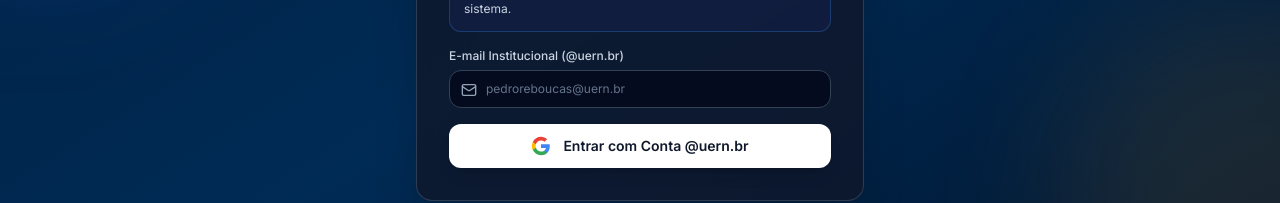
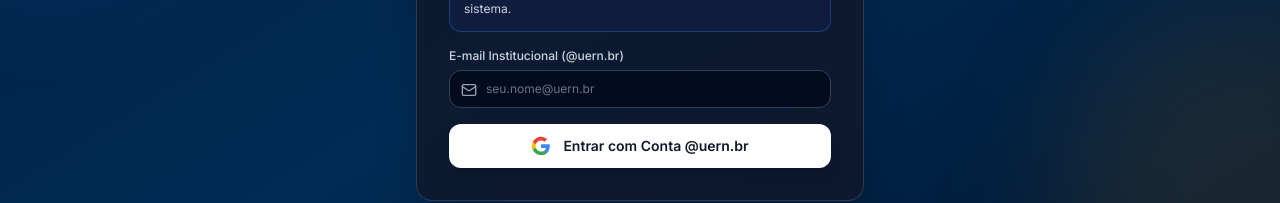
Before and after one commit to proaduern/portal-proad, a Next.js app: page / in a window 1280 px wide. Shown: the part 416-619 px from the top of the page. Built offline with nearby package versions, Linux system fonts and the light colour scheme; no server answers.

Commit message:
fix(login): substituir placeholder de email por seu.nome@uern.br generico

```diff
--- a/src/app/page.tsx
+++ b/src/app/page.tsx
@@ -301,7 +301,7 @@ export default function LoginPage() {
                       required
                       value={servidorEmail}
                       onChange={(e) => setServidorEmail(e.target.value)}
-                      placeholder="pedroreboucas@uern.br"
+                      placeholder="seu.nome@uern.br"
                       className="w-full pl-9 pr-3 py-2.5 rounded-xl bg-slate-950/70 border border-slate-700 focus:border-amber-500 focus:ring-1 focus:ring-amber-500 text-xs text-white placeholder-slate-500 outline-none transition"
                     />
                   </div>
```
